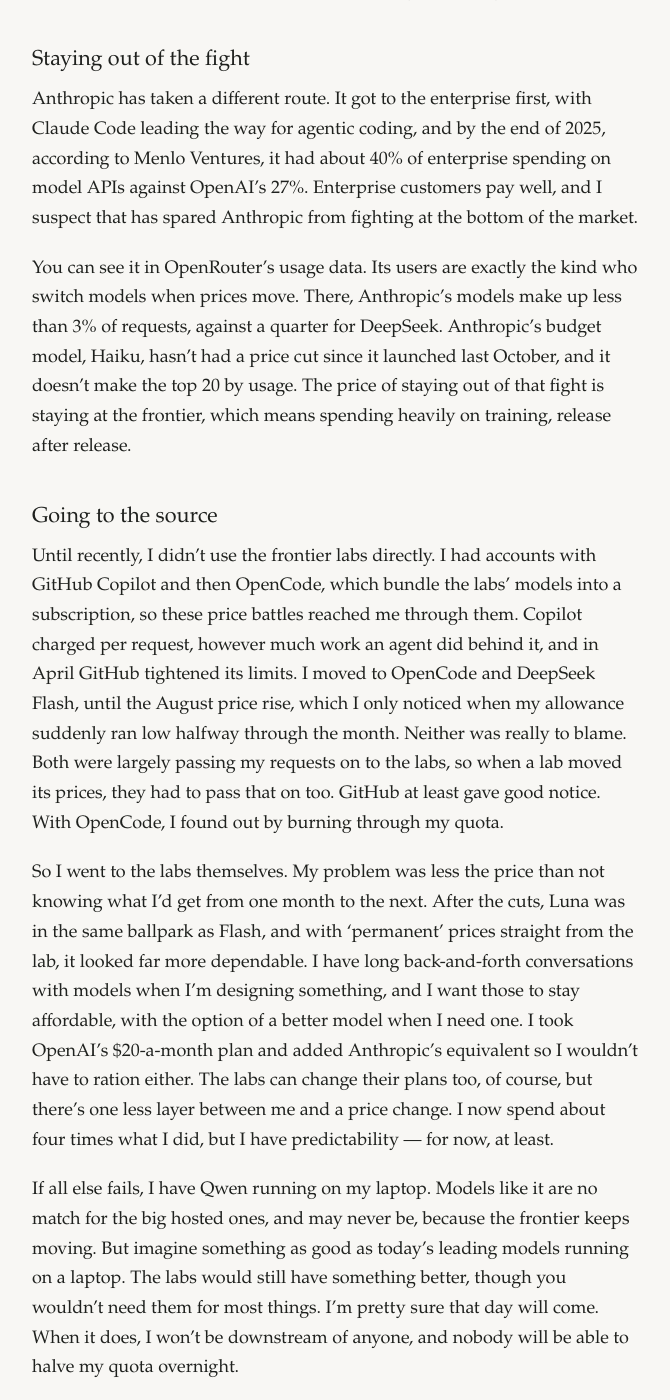
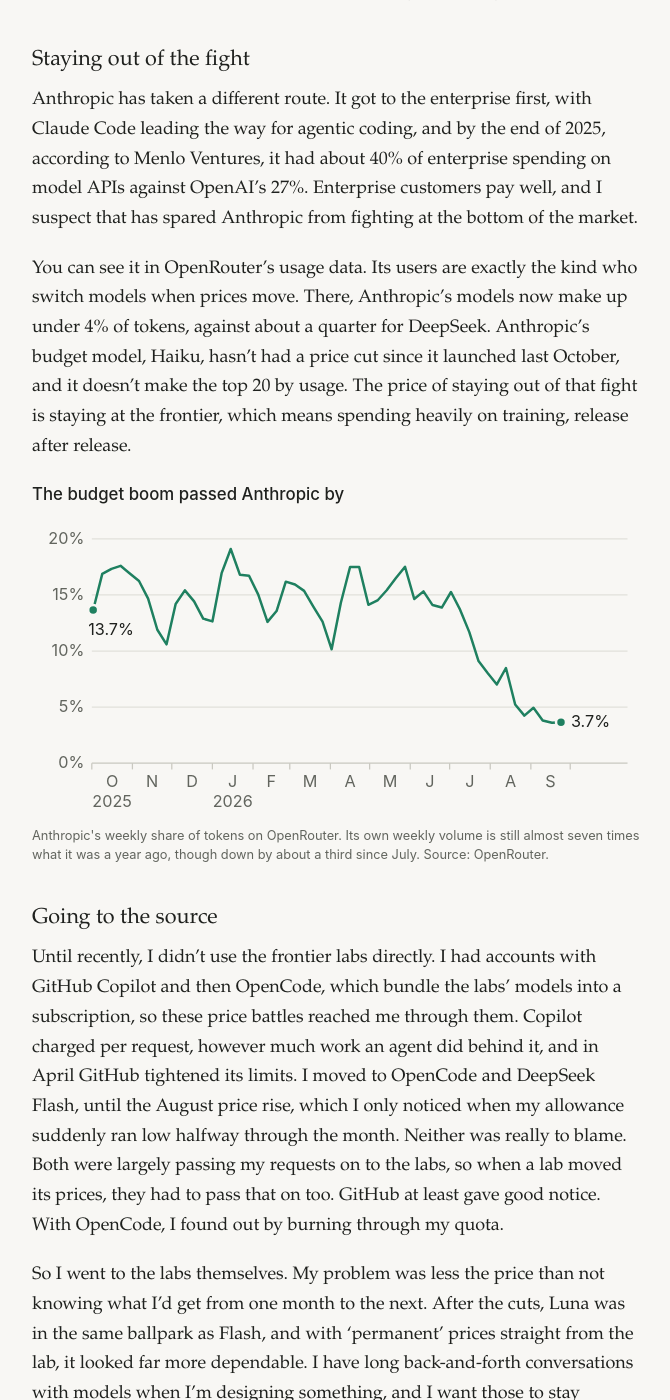
Before and after one commit to davegarvey/davegarvey.github.io, a Jekyll site: the page built from _posts/2026-09-26-downstream-of-deepseek.md, in a window 1280 px wide and 1400 px high, scrolled down 2226 px. Shown: the whole window, without its empty margins (304-974 px from the left). Built offline with Jekyll 4.4.1, drawn with Linux system fonts in a browser that asks for light colours.

Commit message:
Add a chart of Anthropic's share of OpenRouter tokens
Also switches the OpenRouter figure in the text from requests to
tokens so it matches the chart.

Co-Authored-By: Claude Opus 5.5 <noreply@anthropic.com>

```diff
--- a/_posts/2026-09-26-downstream-of-deepseek.md
+++ b/_posts/2026-09-26-downstream-of-deepseek.md
@@ -42,7 +42,13 @@ OpenAI says the GPT-6 prices are permanent. I think it has little choice, becaus
 
 Anthropic has taken a different route. It got to the enterprise first, with Claude Code leading the way for agentic coding, and by the end of 2025, according to Menlo Ventures, it had about 40% of enterprise spending on model APIs against OpenAI's 27%. Enterprise customers pay well, and I suspect that has spared Anthropic from fighting at the bottom of the market.
 
-You can see it in OpenRouter's usage data. Its users are exactly the kind who switch models when prices move. There, Anthropic's models make up less than 3% of requests, against a quarter for DeepSeek. Anthropic's budget model, Haiku, hasn't had a price cut since it launched last October, and it doesn't make the top 20 by usage. The price of staying out of that fight is staying at the frontier, which means spending heavily on training, release after release.
+You can see it in OpenRouter's usage data. Its users are exactly the kind who switch models when prices move. There, Anthropic's models now make up under 4% of tokens, against about a quarter for DeepSeek. Anthropic's budget model, Haiku, hasn't had a price cut since it launched last October, and it doesn't make the top 20 by usage. The price of staying out of that fight is staying at the frontier, which means spending heavily on training, release after release.
+
+<figure>
+  <p class="figure-title">The budget boom passed Anthropic by</p>
+  <img src="{{ '/assets/images/anthropic-openrouter-share.svg' | relative_url }}" alt="Line chart of Anthropic's weekly share of tokens on OpenRouter, October 2025 to September 2026. The share held between about 10% and 19% until June 2026, then fell from mid-July to 3.7% in late September.">
+  <figcaption>Anthropic's weekly share of tokens on OpenRouter. Its own weekly volume is still almost seven times what it was a year ago, though down by about a third since July. Source: OpenRouter.</figcaption>
+</figure>
 
 ## Going to the source
 
```
Also changed, not shown: assets/images/anthropic-openrouter-share.svg (added).
